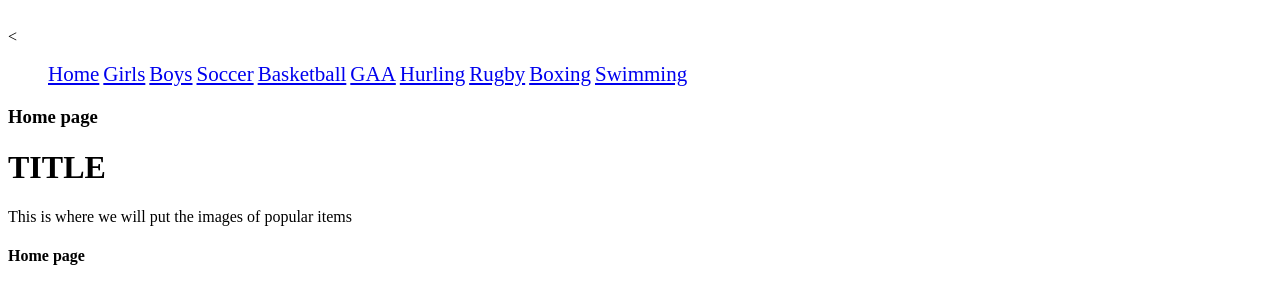
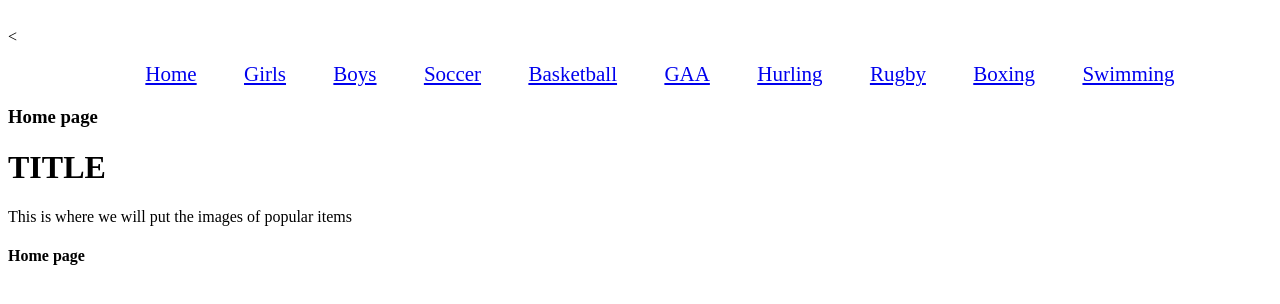
Before and after one commit to johnnylayson543/APJSports, a PHP site: page /html/index.php in a window 1280 px wide. Shown: the top 304 px of the page. Run offline with PHP 8.4, Linux system fonts and the light colour scheme.

Commit message:
Centered the navbar ul using flexbox

```diff
--- a/css/index.css
+++ b/css/index.css
@@ -3,12 +3,13 @@ body {
     padding-bottom: 20px;
 }
 li {
-
-    display: inline;
-    margin-left: 0;
-    margin-right: 0;
-    width: 40%;
     color: white;
     font-size: 21px;
+}
 
+ul {
+    display: flex;
+    justify-content: space-evenly;
+    margin-right: 50px;
+    margin-left: 50px;
 }
--- a/html/index.php
+++ b/html/index.php
@@ -19,7 +19,6 @@
               <li><a href="about.php">Rugby</a></li>
               <li><a href="contacts.php">Boxing</a></li>
               <li><a href="contacts.php">Swimming</a></li>
-
           </ul>
         </nav>
         <h3 class="text-muted">Home page</h3>
```
